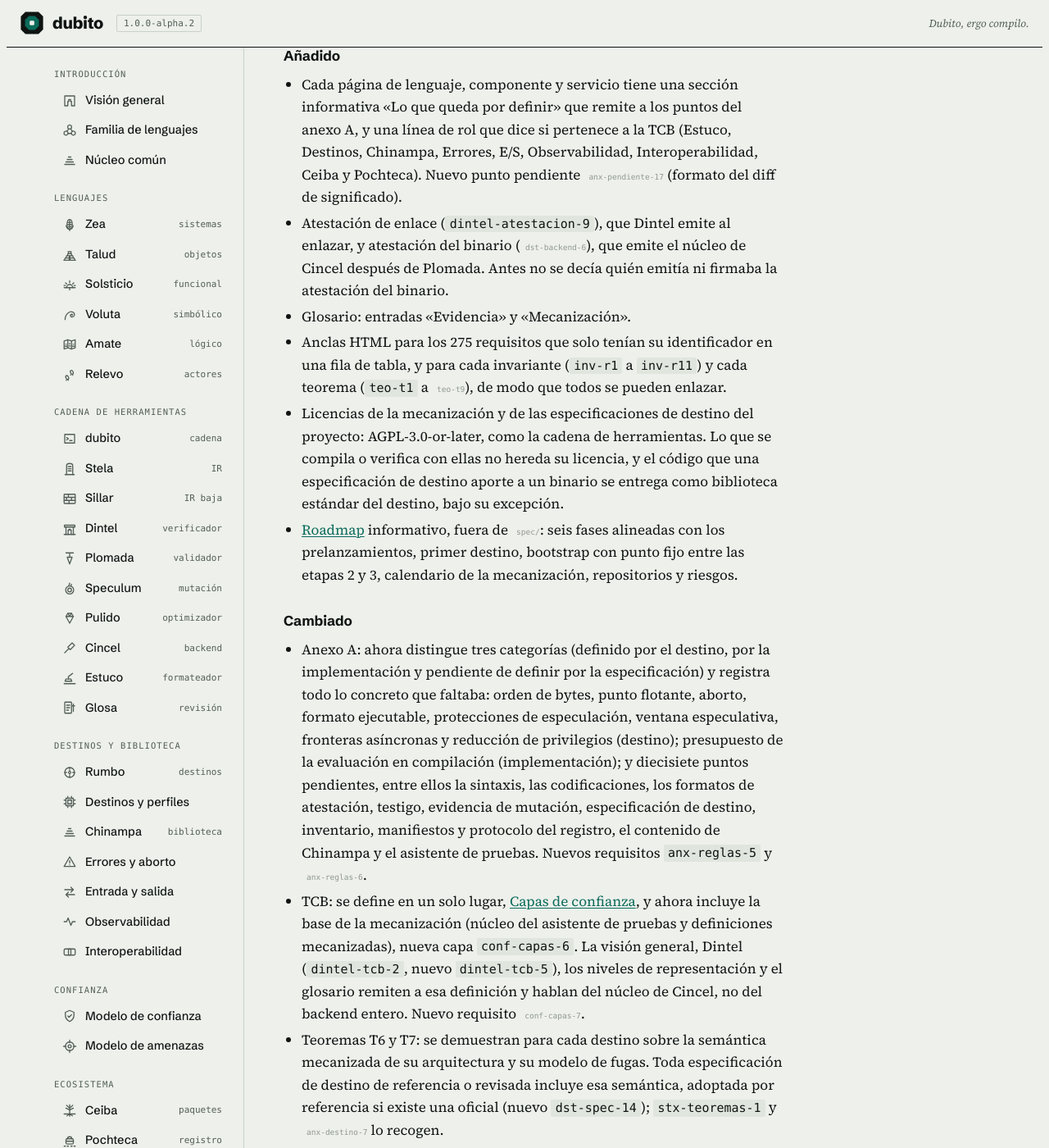
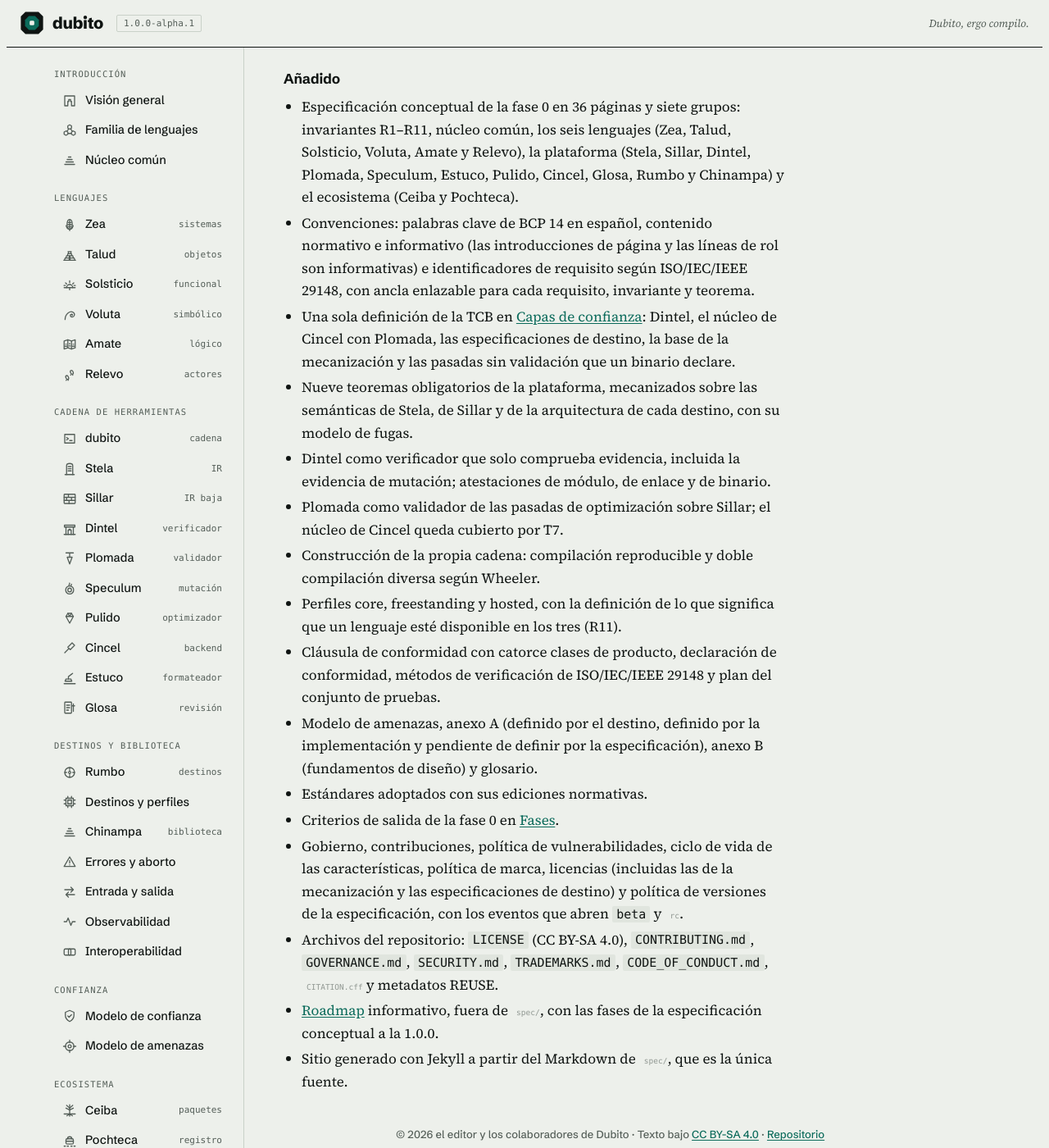
Before and after one commit to DubitoLang/dubito-spec, a Jekyll site: the page built from CHANGELOG.md, in a window 1280 px wide and 1400 px high, scrolled down 386 px. Shown: the whole window at 82% size. Built offline with Jekyll 4.4.1, drawn with Linux system fonts in a browser that asks for light colours; some web fonts are replaced; our own code applies the rules of GitHub Pages for plain Markdown files; some of the changed text lies outside the part shown.

Commit message:
Una sola versión: 1.0.0-alpha.1
Por decisión del editor, la alpha se publica como una sola versión, 1.0.0-alpha.1, que reúne la especificación conceptual completa y el cierre de la fase 0. El registro de cambios tiene una sola entrada que describe su contenido, y la versión vuelve a 1.0.0-alpha.1 en la ficha, el índice, Fases, el README, el roadmap, CITATION.cff y _config.yml.

Co-Authored-By: Claude Opus 5.5 <noreply@anthropic.com>
Claude-Session: https://claude.ai/code/session_01GBLEVEf7T56n8zkWetjVTc
Signed-off-by: Claude <noreply@anthropic.com>

```diff
--- a/ROADMAP.md
+++ b/ROADMAP.md
@@ -18,7 +18,7 @@ SPDX-License-Identifier: CC-BY-SA-4.0
 
 **Contenido.** Especificación conceptual, nombres, licencias, gobierno y este roadmap.
 
-**Estado.** Cerrada con la versión 1.0.0-alpha.2, que cumple los criterios de salida de [Fases](spec/30-proyecto.md#pro-fase).
+**Estado.** Cerrada con la versión 1.0.0-alpha.1, que cumple los criterios de salida de [Fases](spec/30-proyecto.md#pro-fase).
 
 **Sale cuando** el consejo de mantenedores, hoy formado solo por el editor, declara cerrada la especificación conceptual y se publica la versión de cierre con su etiqueta.
 
--- a/_config.yml
+++ b/_config.yml
@@ -1,6 +1,6 @@
 title: Especificación de Dubito
 description: Especificación conceptual de Dubito, fase 0.
-version: 1.0.0-alpha.2
+version: 1.0.0-alpha.1
 lang: es
 baseurl: /dubito-spec
 markdown: kramdown
--- a/spec/00-inicio.md
+++ b/spec/00-inicio.md
@@ -16,7 +16,7 @@ La plataforma está formada por una representación intermedia (Stela) y otra de
 
 | Campo             | Valor                                                                                                                                                                                                                  |
 |-------------------|------------------------------------------------------------------------------------------------------------------------------------------------------------------------------------------------------------------------|
-| Versión           | 1.0.0-alpha.2 |
+| Versión           | 1.0.0-alpha.1 |
 | Estado            | Alpha · especificación conceptual; fase 0 cerrada |
 | Fecha             | 2026-11-01                                                                                                                                                                                                             |
 | Editor            | Ing. Xhunik Nikol Miguel Mutzutz                                                                                                                                                                                       |
@@ -28,7 +28,7 @@ La plataforma está formada por una representación intermedia (Stela) y otra de
 
 ## <a id="inicio-fase"></a>Fase del proyecto *(Informativa)*
 
-Dubito cerró su **fase 0, la etapa de concepto** (*concept stage* en el ciclo de vida de ISO/IEC/IEEE 15288), con la versión 1.0.0-alpha.2. No existe ninguna implementación; la fase siguiente define lo concreto que el [anexo A](33-anexo-a.md#anx-pendiente) registra como pendiente.
+Dubito cerró su **fase 0, la etapa de concepto** (*concept stage* en el ciclo de vida de ISO/IEC/IEEE 15288), con la versión 1.0.0-alpha.1. No existe ninguna implementación; la fase siguiente define lo concreto que el [anexo A](33-anexo-a.md#anx-pendiente) registra como pendiente.
 
 Este documento es la **especificación conceptual**: define por completo el modelo abstracto (la filosofía, las garantías, la semántica y las reglas que toda implementación debe cumplir) y no inventa nada concreto. Donde la industria ya tiene un estándar, se adopta por referencia. Lo concreto que no está estandarizado (la sintaxis de los lenguajes, los formatos propios, las herramientas y sus comandos, las extensiones de archivo, los códigos de diagnóstico y los valores numéricos) se decidirá en las etapas siguientes, siempre dentro de lo que aquí se fija; cada punto está registrado en el [anexo A](33-anexo-a.md).
 
--- a/spec/30-proyecto.md
+++ b/spec/30-proyecto.md
@@ -136,7 +136,7 @@ La política sigue las Model Trademark Guidelines 1.0. Las marcas del proyecto s
 
 ## <a id="pro-fase"></a>Fases *(Informativa)*
 
-La fase 0, [etapa de concepto](00-inicio.md#inicio-fase), quedó cerrada con la versión 1.0.0-alpha.2. Lo concreto (sintaxis, formatos, codificaciones, protocolos, herramientas y sus interfaces) se definirá en las etapas siguientes, sin contradecir esta especificación.
+La fase 0, [etapa de concepto](00-inicio.md#inicio-fase), quedó cerrada con la versión 1.0.0-alpha.1. Lo concreto (sintaxis, formatos, codificaciones, protocolos, herramientas y sus interfaces) se definirá en las etapas siguientes, sin contradecir esta especificación.
 
 **Criterios de salida de la fase 0.** La fase termina cuando el consejo de mantenedores declara cerrada la especificación conceptual, lo que exige que se cumplan todos estos criterios:
 
```
Also changed, not shown: spec/README.md (+1 -1 lines), CHANGELOG.md, README.md, 1 other file.
